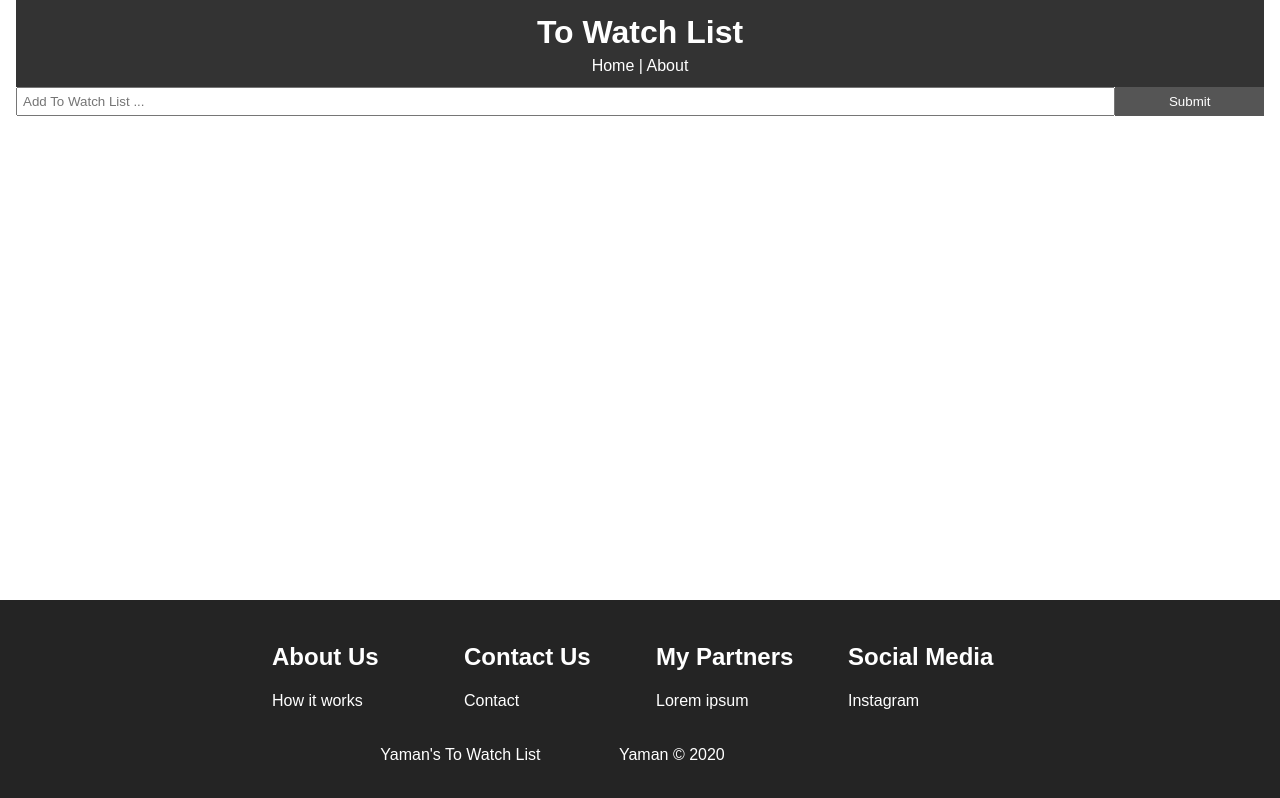
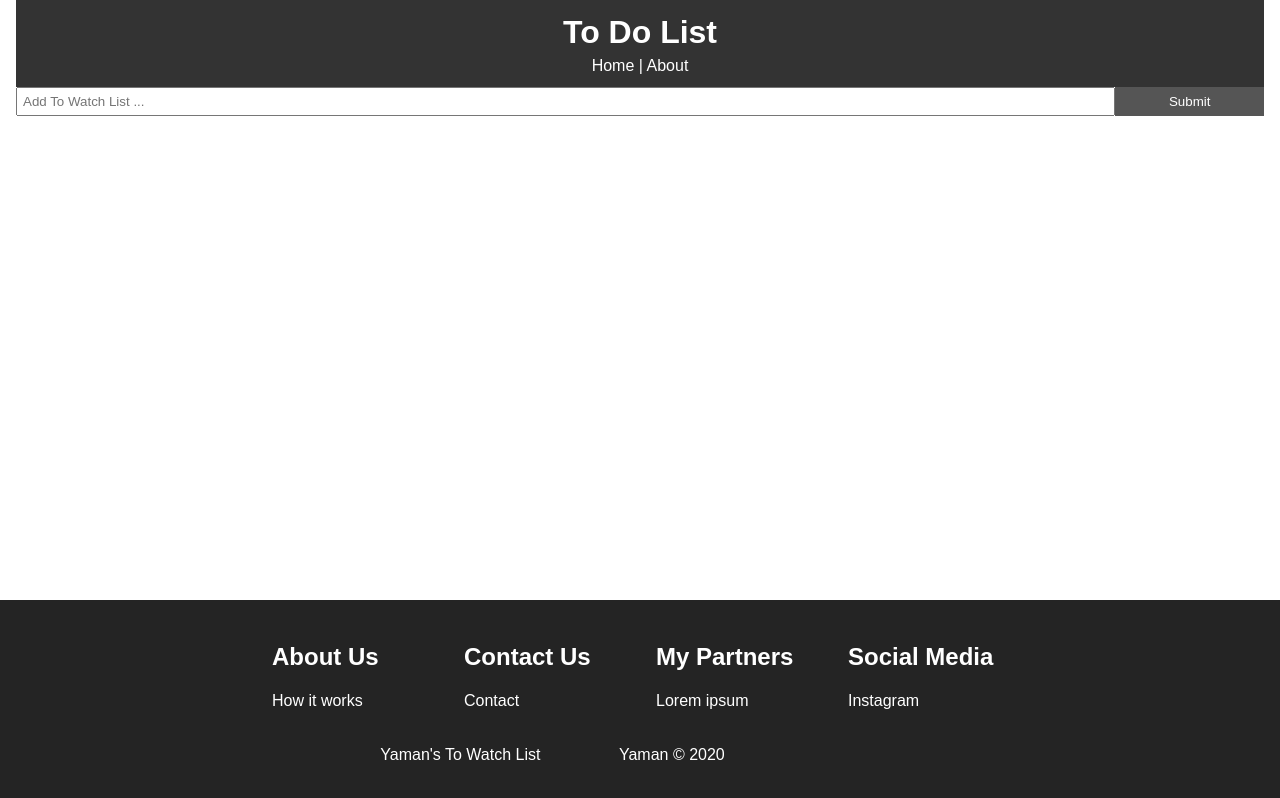
Before and after one commit to sarakahaveci/ToDoList, a React (Create React App) app: page / in a window 1280 px wide. Built offline with nearby package versions, Linux system fonts and the light colour scheme; no server answers.

Commit message:
edited home page

```diff
--- a/package.json
+++ b/package.json
@@ -15,7 +15,8 @@
     "react-router-dom": "^5.2.0",
     "react-scripts": "4.0.1",
     "uuid": "^8.3.2",
-    "web-vitals": "^0.2.4"
+    "web-vitals": "^0.2.4",
+    "yarn": "^1.22.17"
   },
   "scripts": {
     "start": "react-scripts start",
--- a/src/components/layout/Header.js
+++ b/src/components/layout/Header.js
@@ -4,7 +4,7 @@
 function Header() {
   return (
     <header style={headerStyle}>
-      <h1>To Watch List</h1>
+      <h1>To Do List</h1>
       <Link style={linkStyle} to="/">Home</Link> | <Link style={linkStyle} to="/about">About</Link>
     </header>
   )
```
Also changed, not shown: 2 other files (tests, documents, lock files or other folders).
